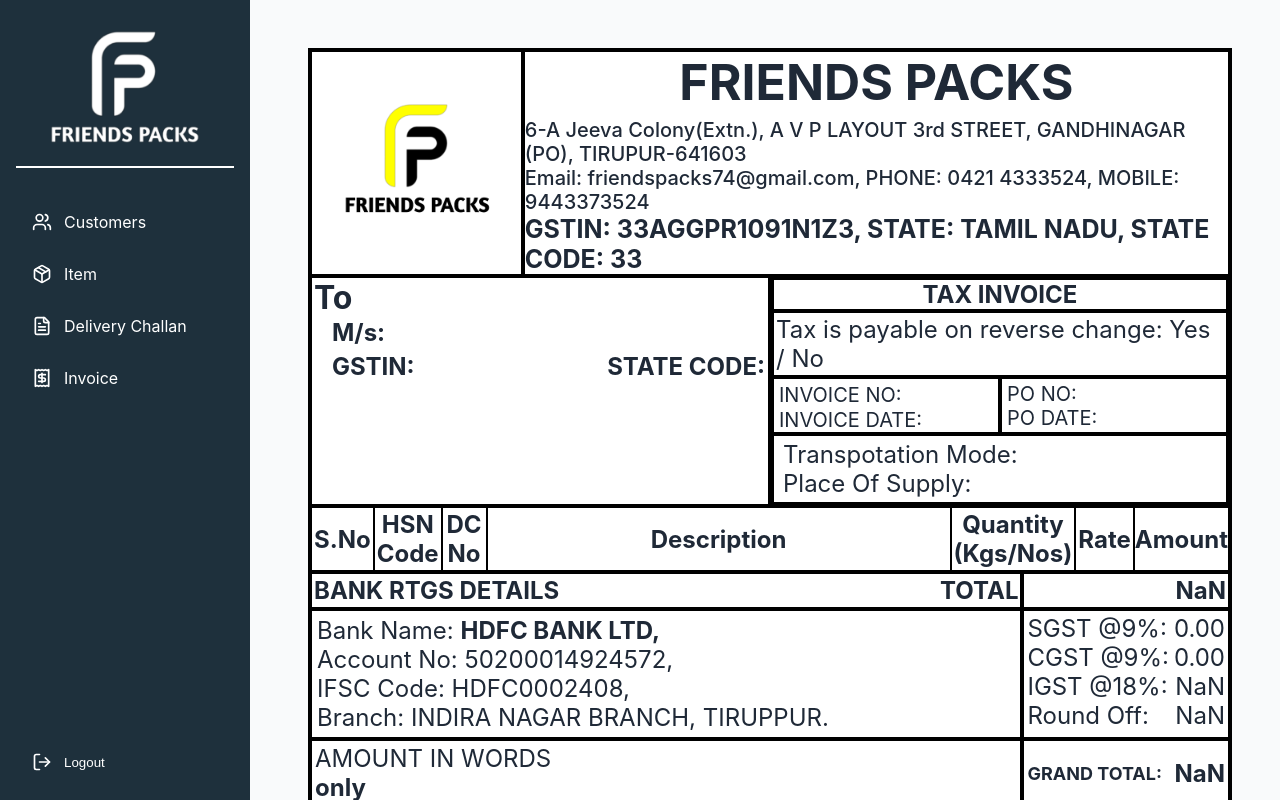
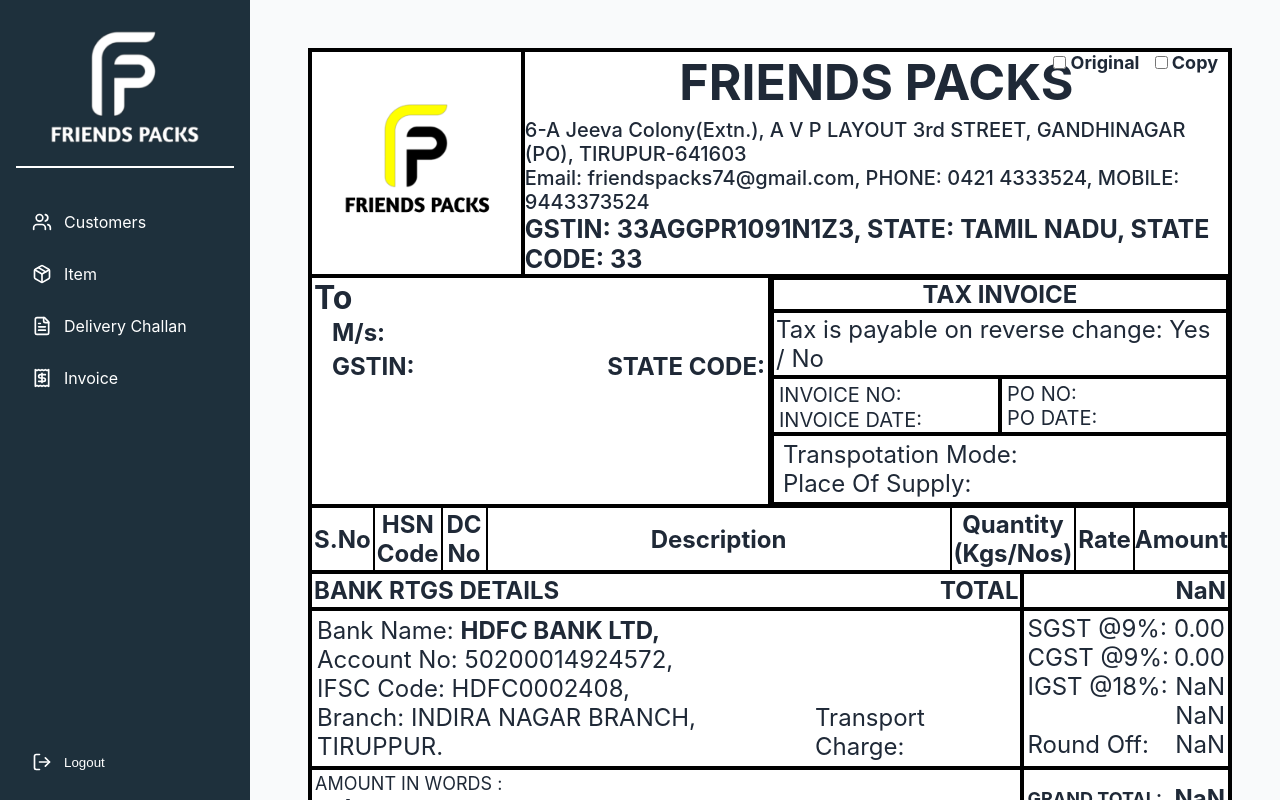
Before and after one commit to ashif-2005/FP, a React (Vite) app: page /print in a window 1280 px wide. Built offline with nearby package versions, Linux system fonts and the light colour scheme.

Commit message:
added transport charge with the invoice

```diff
--- a/src/components/Invoice.jsx
+++ b/src/components/Invoice.jsx
@@ -23,6 +23,7 @@
     stateCode: "",
     transport: "",
     place: "",
+    transportCharge: "",
     items: []
   });
 
@@ -121,7 +122,7 @@
       invoiceNumber: "",
       invoiceDate: new Date().toISOString().split("T")[0],
       poNumber: "",
-      poDate: new Date().toISOString().split("T")[0],
+      poDate: "",
       toCompany: "",
       address: "",
       city: "",
@@ -130,10 +131,11 @@
       stateCode: "",
       transport: "",
       place: "",
+      transportCharge: "",
       items: []
     });
     setIsAddModalOpen(false);
-    navigate(`/print`, { state: { companyName: newCustomer.toCompany, address: newCustomer.address, city: newCustomer.city, state: newCustomer.state, gstno: newCustomer.gstNumber, stateCode: newCustomer.stateCode, invoiceNo: newCustomer.invoiceNumber, poNumber: newCustomer.poNumber, poDate: newCustomer.poDate ? newCustomer.poDate.substring(0, 10).split("-").reverse().join("/") : "", invoiceDate: newCustomer.invoiceDate.split("-").reverse().join("/"), transport: newCustomer.transport, place: newCustomer.place, items: newCustomer.items, totalAmount: total } });
+    navigate(`/print`, { state: { companyName: newCustomer.toCompany, address: newCustomer.address, city: newCustomer.city, state: newCustomer.state, gstno: newCustomer.gstNumber, stateCode: newCustomer.stateCode, invoiceNo: newCustomer.invoiceNumber, poNumber: newCustomer.poNumber, poDate: newCustomer.poDate ? newCustomer.poDate.substring(0, 10).split("-").reverse().join("/") : "", invoiceDate: newCustomer.invoiceDate.split("-").reverse().join("/"), transport: newCustomer.transport, place: newCustomer.place, items: newCustomer.items, totalAmount: total, transCharge: newCustomer.transportCharge } });
   };
 
   const handleEdit = (customer) => {
@@ -163,7 +165,7 @@
       invoiceNumber: "",
       invoiceDate: new Date().toISOString().split("T")[0],
       poNumber: "",
-      poDate: new Date().toISOString().split("T")[0],
+      poDate: "",
       toCompany: "",
       address: "",
       city: "",
@@ -172,6 +174,7 @@
       stateCode: "",
       transport: "",
       place: "",
+      transportCharge: "",
       items: []
     });
     setIsEditModalOpen(false);
@@ -190,7 +193,7 @@
         sum + ((parseFloat(item.quantity) || 0) * parseFloat(item.price) || 0),
       0
     );
-    navigate(`/print`, { state: { companyName: newCustomer.toCompany, address: newCustomer.address, city: newCustomer.city, state: newCustomer.state, gstno: newCustomer.gstNumber, stateCode: newCustomer.stateCode, invoiceNo: newCustomer.invoiceNumber, poNumber: newCustomer.poNumber, poDate: newCustomer.poDate ? newCustomer.poDate.substring(0, 10).split("-").reverse().join("/") : "", invoiceDate: newCustomer.invoiceDate.substring(0, 10).split("-").reverse().join("/"), transport: newCustomer.transport, place: newCustomer.place, items: newCustomer.items, totalAmount: total} });
+    navigate(`/print`, { state: { companyName: newCustomer.toCompany, address: newCustomer.address, city: newCustomer.city, state: newCustomer.state, gstno: newCustomer.gstNumber, stateCode: newCustomer.stateCode, invoiceNo: newCustomer.invoiceNumber, poNumber: newCustomer.poNumber, poDate: newCustomer.poDate ? newCustomer.poDate.substring(0, 10).split("-").reverse().join("/") : "", invoiceDate: newCustomer.invoiceDate.substring(0, 10).split("-").reverse().join("/"), transport: newCustomer.transport, place: newCustomer.place, items: newCustomer.items, totalAmount: total, transCharge: newCustomer.transportCharge } });
   }
 
   const getTaxAndTotal = (customer) => {
@@ -199,7 +202,7 @@
       .toFixed(2)
     const tax = parseFloat(total * 0.18).toFixed(2)
     return {
-      total : parseFloat(parseFloat(total) + parseFloat(tax)).toFixed(2),
+      total : parseFloat(parseFloat(total) + parseFloat(tax) + parseFloat(customer.transportCharge)).toFixed(2),
       tax
     }
   }
@@ -208,7 +211,25 @@
     <div className="page-container">
       <div className="page-header">
         <h1 className="page-title">Invoice</h1>
-        <button className="add-button" onClick={() => setIsAddModalOpen(true)}>
+        <button className="add-button" onClick={() => {
+          setFormData({
+            invoiceNumber: customers.length + 1,
+            invoiceDate: new Date().toISOString().split("T")[0],
+            poNumber: "",
+            poDate: "",
+            toCompany: "",
+            address: "",
+            city: "",
+            state: "",
+            gstNumber: "",
+            stateCode: "",
+            transport: "",
+            place: "",
+            transportCharge: "",
+            items: []
+          });
+          setIsAddModalOpen(true)
+        }}>
           <Plus size={20} />
           Add Invoice
         </button>
@@ -218,11 +239,12 @@
         <table className="data-table">
           <thead>
             <tr>
-              <th>Invoice Number</th>
+              <th>Inv No</th>
               <th>Invoice Date</th>
               <th>To Company</th>
               <th>Amount</th>
               <th>Tax</th>
+              <th>Transport Charge</th>
               <th>Total</th>
               <th>Actions</th>
             </tr>
@@ -234,12 +256,12 @@
                 <td onClick={() => handleClick(customer)}>{customer.invoiceDate.substring(0, 10).split("-").reverse().join("/")}</td>
                 <td onClick={() => handleClick(customer)}>{customer.toCompany}</td>
                 <td onClick={() => handleClick(customer)}>
-                  ₹
                   {customer.items
                     .reduce((sum, item) => sum + ((parseFloat(item.quantity) || 0) * parseFloat(item.price) || 0), 0)
                     .toFixed(2)}
                 </td>
                 <td>{getTaxAndTotal(customer).tax}</td>
+                <td>{parseFloat(customer.transportCharge).toFixed(2)}</td>
                 <td>{getTaxAndTotal(customer).total}</td>
                 {/* <td>1000.00</td> */}
                 <td className="actions">
@@ -371,7 +393,7 @@
               <div className="form-group">
                 <label>Transport:</label>
                 <input
-                  type="text"
+                  type="number"
                   name="transport"
                   value={formData.transport}
                   onChange={handleInputChange}
@@ -384,6 +406,16 @@
                   type="text"
                   name="place"
                   value={formData.place}
+                  onChange={handleInputChange}
+
+                />
+              </div>
+              <div className="form-group">
+                <label>Transport Chrge:</label>
+                <input
+                  type="text"
+                  name="transportCharge"
+                  value={formData.transportCharge}
                   onChange={handleInputChange}
 
                 />
@@ -465,6 +497,7 @@
                       stateCode: "",
                       transport: "",
                       place: "",
+                      transportCharge: "",
                       items: []
                     });
                   }}
@@ -584,7 +617,7 @@
               <div className="form-group">
                 <label>Transport:</label>
                 <input
-                  type="text"
+                  type="number"
                   name="transport"
                   value={formData.transport}
                   onChange={handleInputChange}
@@ -597,6 +630,16 @@
                   type="text"
                   name="place"
                   value={formData.place}
+                  onChange={handleInputChange}
+
+                />
+              </div>
+              <div className="form-group">
+                <label>Transport Chrge:</label>
+                <input
+                  type="text"
+                  name="transportCharge"
+                  value={formData.transportCharge}
                   onChange={handleInputChange}
 
                 />
@@ -678,6 +721,7 @@
                       stateCode: "",
                       transport: "",
                       place: "",
+                      transportCharge: "",
                       items: []
                     });
                   }}
--- a/src/components/InvoiceForm.css
+++ b/src/components/InvoiceForm.css
@@ -28,12 +28,30 @@
 
 /* flex flex-col justify-center w-full border-2 border-black */
 .company{
+    position: relative;
     display: flex;
     flex-direction: column;
     justify-content: center;
     align-items: center;
     width: 100%;
     border: 2px solid black;
+}
+
+.original-copy{
+    position: absolute;
+    top: 0px;
+    right: 10px;
+}
+
+.original{
+    font-size: large;
+    font-weight: bold;
+}
+
+.copy{
+    margin-left: 15px;
+    font-size: large;
+    font-weight: bold;
 }
 
 /* font-bold text-5xl mb-3 */
@@ -305,6 +323,11 @@
     font-weight: bold;
 }
 
+.transport-charge{
+    display: flex;
+    justify-content: space-between;
+}
+
 /* w-[23%] border-2 border-black font-semibold p-2 text-lg */
 .amt-detail{
     width: 23%;
@@ -335,7 +358,7 @@
 }
 
 .wrd{
-    font-size: x-large;
+    font-size: large;
 }
 
 /* text-xl font-bold */
--- a/src/components/PrintInvoice.jsx
+++ b/src/components/PrintInvoice.jsx
@@ -143,10 +143,18 @@
   });
   console.log(amt)
 
-  const totalAdjusted = adjustToNearestWhole(data?.totalAmount + sgst + cgst + igst);
+  const totalAdjusted = adjustToNearestWhole(data?.totalAmount + sgst + cgst + igst + parseInt(data?.transCharge));
   console.log(totalAdjusted)
   console.log(data?.totalAmount + sgst + cgst + igst)
   const amountInWords = numberToWords(totalAdjusted.roundedTotal);
+
+  const checkQuantity = (value) => {
+    if (value % 1 !== 0) {
+      return true
+  } else {
+      return false
+  }
+  }
 
   return (
     <div className="page-container">
@@ -157,6 +165,10 @@
               <img src={logo} alt="LOGO" className="inv-logo" />
             </div>
             <div className="company">
+              <div className="original-copy">
+                <label className="original"><input type="checkbox"/> Original</label>
+                <label className="copy"><input type="checkbox" /> Copy</label>
+              </div>
               <h1 className="company-name">FRIENDS PACKS</h1>
               <p className="company-address">
                 6-A Jeeva Colony(Extn.), A V P LAYOUT 3rd STREET, GANDHINAGAR
@@ -282,7 +294,7 @@
                     )}
                   </tr>
                 ))}
-                {Array.from({ length: 15 - data?.items.length }, (_, index) => (
+                {Array.from({ length: 14 - data?.items.length }, (_, index) => (
                   <tr key={index}>
                     <td className="t-data">&nbsp;</td>
                     <td className="t-data">&nbsp;</td>
@@ -314,7 +326,10 @@
               </p>
               <p>Account No: 50200014924572,</p>
               <p>IFSC Code: HDFC0002408,</p>
-              <p>Branch: INDIRA NAGAR BRANCH, TIRUPPUR.</p>
+              <div className="transport-charge">
+                <p>Branch: INDIRA NAGAR BRANCH, TIRUPPUR.</p>
+                <p>Transport Charge: </p>
+              </div>
             </div>
             <div className="amt-detail">
               <div className="calculation">
@@ -330,6 +345,10 @@
                 <p>{parseFloat(igst).toFixed(2)}</p>
               </div>
               <div className="calculation">
+                <p></p>
+                <p>{parseFloat(data?.transCharge).toFixed(2)}</p>
+              </div>
+              <div className="calculation">
                 <p>Round Off:</p>
                 <p>{totalAdjusted.adjustment}</p>
               </div>
@@ -337,7 +356,7 @@
           </div>
           <div className="word-total">
             <div className="word">
-              <p className="wrd">AMOUNT IN WORDS</p>
+              <p className="wrd">AMOUNT IN WORDS : </p>
               <p className="amt-word">{amountInWords} only</p>
             </div>
             <div className="grnd-tot">
@@ -350,14 +369,14 @@
               <p className="space">Receiver Signature</p>
             </div>
             <div className="terms">
-              <p>Terms & Condition:</p>
+              <u><p>Terms & Condition:</p></u>
               <p>* Goods once sold cannot be taken back</p>
               <p>
                 * The payment should be made only way of crossed Draft/ Cheque
                 in favour of FRIENDS PACKS.
               </p>
               <p className="mb-10">
-                * All disputes subject to tirupur jurisdiction only.
+                * All disputes subject to Tirupur Jurisdiction only.
               </p>
             </div>
             <div className="fp">
```
